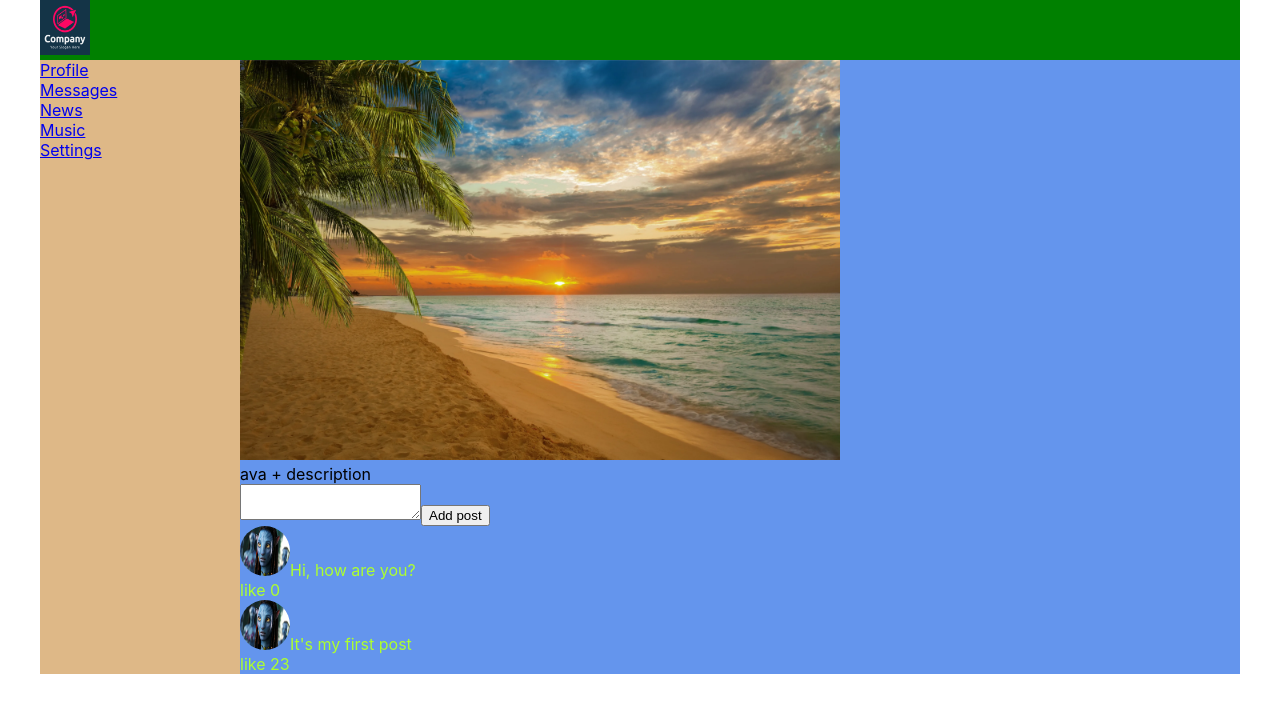
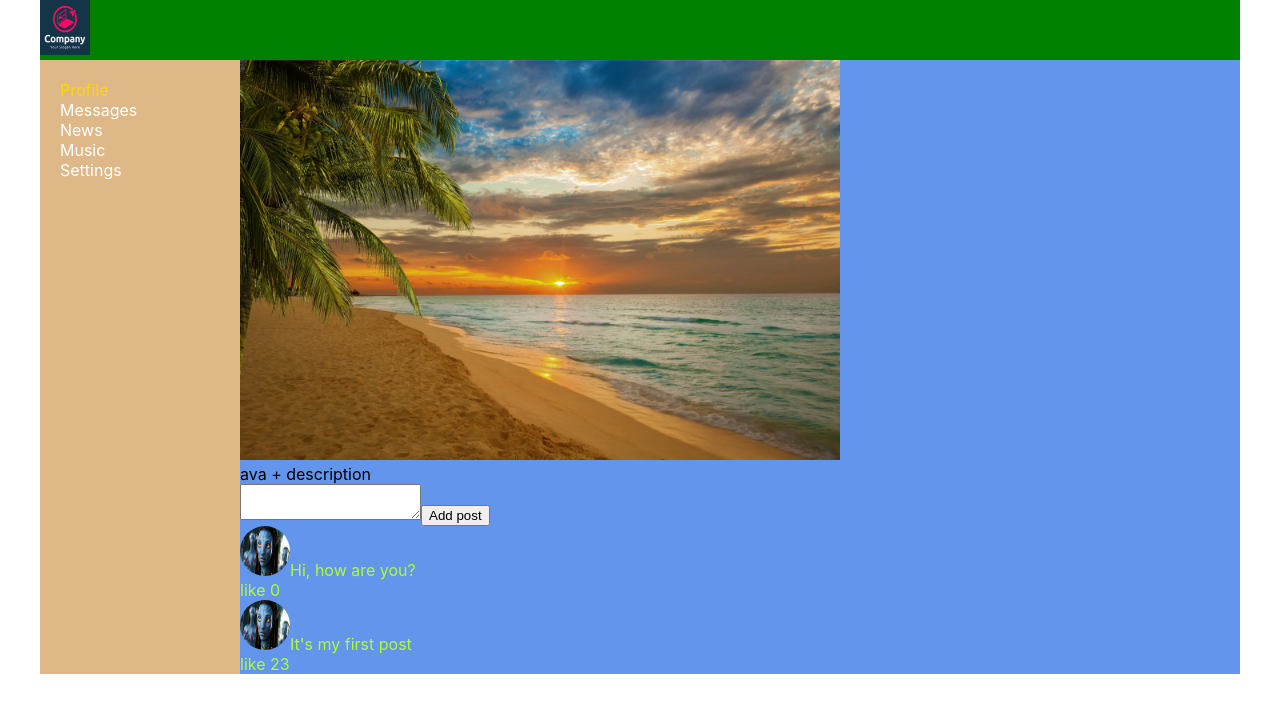
Before and after one commit to sergeybabann/react-way-of-samurai_1.0_social_network_01_v.2-original.babann, a React (Create React App) app: page /profile in a window 1280 px wide. Shown: the top 712 px of the page. Built offline with nearby package versions, Linux system fonts and the light colour scheme.

Commit message:
20 lessons complete

```diff
--- a/src/components/Navbar/Navbar.jsx
+++ b/src/components/Navbar/Navbar.jsx
@@ -1,24 +1,56 @@
-import React from 'react';
-import s from './Navbar.module.css';
+import React from 'react'
+import s from './Navbar.module.css'
+import { NavLink } from 'react-router-dom'
 
 const Navbar = () => {
-    return <nav className={s.nav}>
+  return (
+    <nav className={s.nav}>
       <div className={s.item}>
-            <a href='/profile'>Profile</a>
+        <NavLink
+          to='/profile'
+          className={({ isActive }) => (isActive ? s.activeLink : '')}
+        >
+          Profile
+        </NavLink>
       </div>
+
       <div className={`${s.item} ${s.active}`}>
-            <a href='/dialogs'>Messages</a>
+        <NavLink
+          to='/dialogs'
+          className={({ isActive }) => (isActive ? s.activeLink : '')}
+        >
+          Messages
+        </NavLink>
       </div>
+
       <div className={s.item}>
-            <a href='/News'>News</a>
+        <NavLink
+          to='/News'
+          className={({ isActive }) => (isActive ? s.activeLink : '')}
+        >
+          News
+        </NavLink>
       </div>
+
       <div className={s.item}>
-            <a href='/Music'>Music</a>
+        <NavLink
+          to='/Music'
+          className={({ isActive }) => (isActive ? s.activeLink : '')}
+        >
+          Music
+        </NavLink>
       </div>
+
       <div className={s.item}>
-            <a href='/Settings'>Settings</a>
+        <NavLink
+          to='/Settings'
+          className={({ isActive }) => (isActive ? s.activeLink : '')}
+        >
+          Settings
+        </NavLink>
       </div>
     </nav>
+  )
 }
 
-export default Navbar;
+export default Navbar
--- a/src/components/Navbar/Navbar.module.css
+++ b/src/components/Navbar/Navbar.module.css
@@ -1,12 +1,14 @@
 .nav {
   grid-area: navbar;
   background-color: burlywood;
+  padding: 20px;
 }
 
-.item {
+.item a {
   color: #fff;
+  text-decoration: none;
 }
 
-.item.active {
+.item a.activeLink {
   color: gold;
 }
```
Also changed, not shown: user/info.txt, 1 other file (tests, documents, lock files or other folders). Lines whose indentation alone changed are shown as unchanged.
